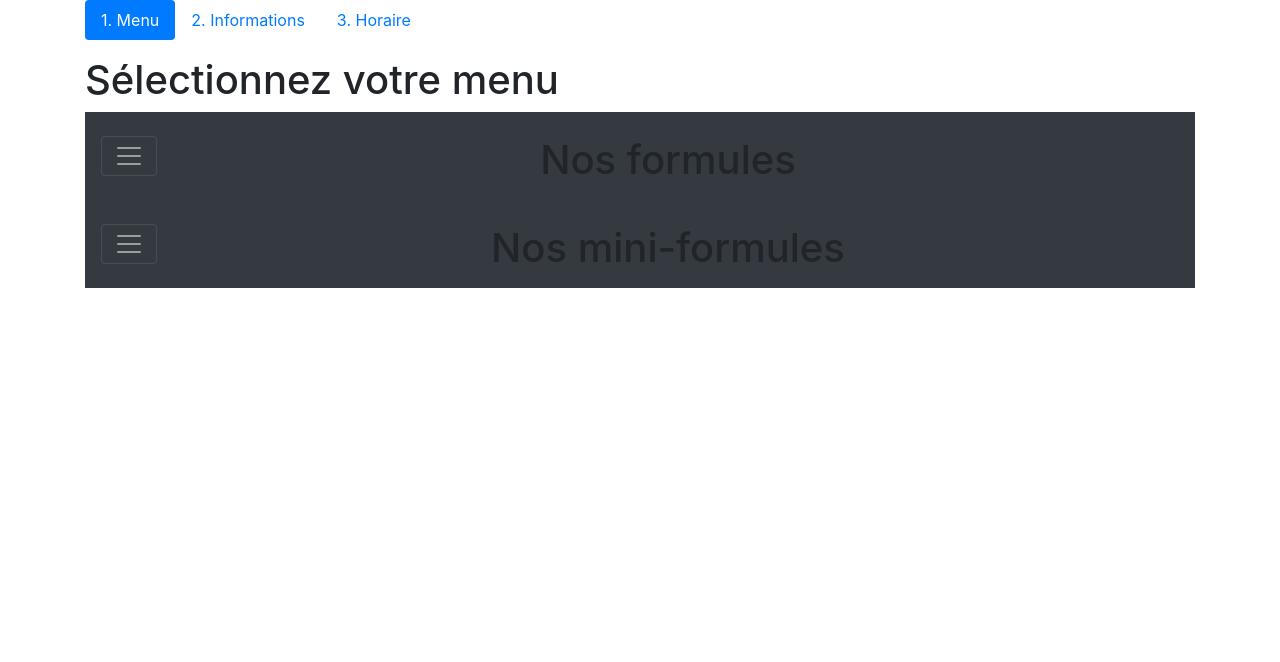
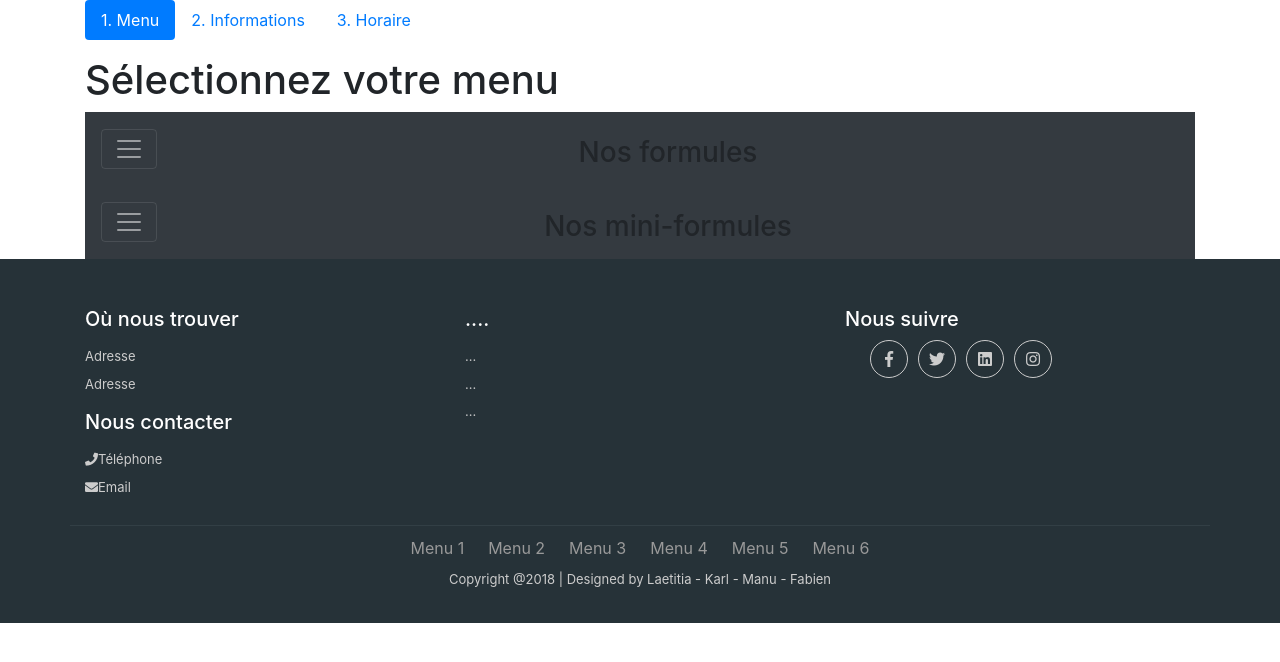
Before and after one commit to FabienCOTE/Hanami-Sushi-Bar, a plain HTML site: page index.html in a window 1280 px wide. Drawn offline with nearby package versions, Linux system fonts and the light colour scheme.

Commit message:
Création footer

```diff
--- a/assets/css/style.css
+++ b/assets/css/style.css
@@ -33,7 +33,6 @@
 /* Beginning Background 2 */
 
 /* End Background 2 */
-
 /* Beginning Section Fabien */
 /* Beginning section 3 Contact/Formulaire*/
 .delete-margin {
@@ -47,12 +46,82 @@
 }
 
 /* End section 3 Contact/Formulaire*/
-
 /* Beginning Background 3*/
 
 /* End Background 3*/
+/* Beginning Footer*/
+footer {
+  width: 100%;
+  background-color: #263238;
+  min-height: 250px;
+  padding: 10px 0px 25px 0px;
+}
 
-/* Beginning Footer*/
+footer p {
+  font-size: 13px;
+  color: #CCC;
+  margin-bottom: 8px;
+}
 
+.bottom-border {
+  border-bottom: 1px solid #323f45;
+  padding-bottom: 20px;
+}
+
+.change-ul {
+  margin: 0px;
+  list-style-type: none;
+  font-size: 14px;
+  padding-bottom: 10px;
+}
+.change-ul li {
+  padding-bottom: 5px;
+}
+
+.change-ul li a {
+  color:#CCC;
+}
+
+.change-ul li a:hover {
+  color: #fff;
+  text-decoration: none;
+}
+
+.social {
+  list-style-type: none;
+}
+
+.social li a {
+  text-align: center;
+  color: #CCC;
+  border: 1px solid #CCC;
+  padding: 8px;
+  border-radius: 50%;
+  margin-right: 10px;
+}
+
+.social li i {
+  width: 20px;
+  height: 20px;
+}
+
+.menu-footer {
+  list-style-type:none;
+  padding:0px;
+  display:table;
+  margin-top: 10px ;
+	margin-right: auto;
+  margin-bottom: 10px;
+  margin-left: auto;
+}
+
+.menu-footer li {
+  display:inline;
+}
+
+.menu-footer li a {
+  color:#999;
+  margin:0 12px;
+}
 /* End Footer*/
 /* End Section Fabien */
--- a/index.html
+++ b/index.html
@@ -9,6 +9,8 @@
     <link rel="shortcut icon" href="images/shortcut.png" />
     <!-- Bootstrap V4 -->
     <link rel="stylesheet" href="https://stackpath.bootstrapcdn.com/bootstrap/4.1.3/css/bootstrap.min.css" integrity="sha384-MCw98/SFnGE8fJT3GXwEOngsV7Zt27NXFoaoApmYm81iuXoPkFOJwJ8ERdknLPMO" crossorigin="anonymous" />
+    <!-- Font Awesome -->
+    <link rel="stylesheet" href="https://use.fontawesome.com/releases/v5.2.0/css/all.css" integrity="sha384-hWVjflwFxL6sNzntih27bfxkr27PmbbK/iSvJ+a4+0owXq79v+lsFkW54bOGbiDQ" crossorigin="anonymous">
     <!-- CSS -->
     <link rel="stylesheet" href="assets/css/style.css" />
   </head>
@@ -56,7 +58,7 @@
                 <button class="navbar-toggler" type="button" data-toggle="collapse" data-target="#menuClassic" aria-controls="menuClassic" aria-expanded="false" aria-label="Toggle navigation">
                   <span class="navbar-toggler-icon"></span>
                 </button>
-                <h1 class="delete-margin-p mx-auto">Nos formules</h1>
+                <h1 class="h3 delete-margin-p mx-auto">Nos formules</h1>
               </nav>
               <div class="collapse" id="menuClassic">
                 <div class="bg-dark p-4">
@@ -193,7 +195,7 @@
                 <button class="navbar-toggler" type="button" data-toggle="collapse" data-target="#menuSmall" aria-controls="menuSmall" aria-expanded="false" aria-label="Toggle navigation">
                   <span class="navbar-toggler-icon"></span>
                 </button>
-                <h1 class="delete-margin-p mx-auto">Nos mini-formules</h1>
+                <h1 class="h3 delete-margin-p mx-auto">Nos mini-formules</h1>
               </nav>
               <div class="collapse" id="menuSmall">
                 <div class="bg-dark p-4">
@@ -358,8 +360,46 @@
       </form>
     </section>
     <div><!-- Image 3 --></div>
-    <footer><!-- Contact -->
-
+    <footer class="footer pt-5"><!-- Contact -->
+      <div class="container bottom-border">
+        <div class="row">
+          <div class="col-lg-4 col-md-4 col-sm-12">
+            <h1 class="h5 text-white pb-2">Où nous trouver</h1>
+            <p>Adresse</p>
+            <p>Adresse</p>
+            <h1 class="h5 text-white pt-2 pb-2">Nous contacter</h1>
+            <p><i class="fa fa-phone"></i>Téléphone</p>
+            <p><i class="fa fa fa-envelope"></i>Email</p>
+          </div>
+          <div class="col-lg-4 col-md-4 col-sm-12">
+            <h1 class="h5 text-white pb-2">....</h1>
+            <p>...</p>
+            <p>...</p>
+            <p>...</p>
+          </div>
+          <div class="col-lg-3 col-md-6 col-sm-12">
+            <h1 class="h5 text-white pb-2">Nous suivre</h1>
+            <ul class="social row">
+              <li><a href="#"><i class="fab fa-facebook-f"></i></a></li>
+              <li><a href="#"><i class="fab fa-twitter"></i></a></li>
+              <li><a href="#"><i class="fab fa-linkedin"></i></a></li>
+              <li><a href="#"><i class="fab fa-instagram"></i></a></li>
+            </ul>
+          </div>
+        </div>
+      </div>
+      <div class="container">
+        <ul class="menu-footer">
+          <li><a href="#">Menu 1</a></li>
+          <li><a href="#">Menu 2</a></li>
+          <li><a href="#">Menu 3</a></li>
+          <li><a href="#">Menu 4</a></li>
+          <li><a href="#">Menu 5</a></li>
+          <li><a href="#">Menu 6</a></li>
+        </ul>
+        <!--Copyright & Social-->
+        <p class="text-center">Copyright @2018 | Designed by Laetitia - Karl - Manu - Fabien</p>
+      </div>
     </footer>
 <!-- End Fabien -->
     <!-- jQuery first, then Popper.js, then Bootstrap JS -->
```
